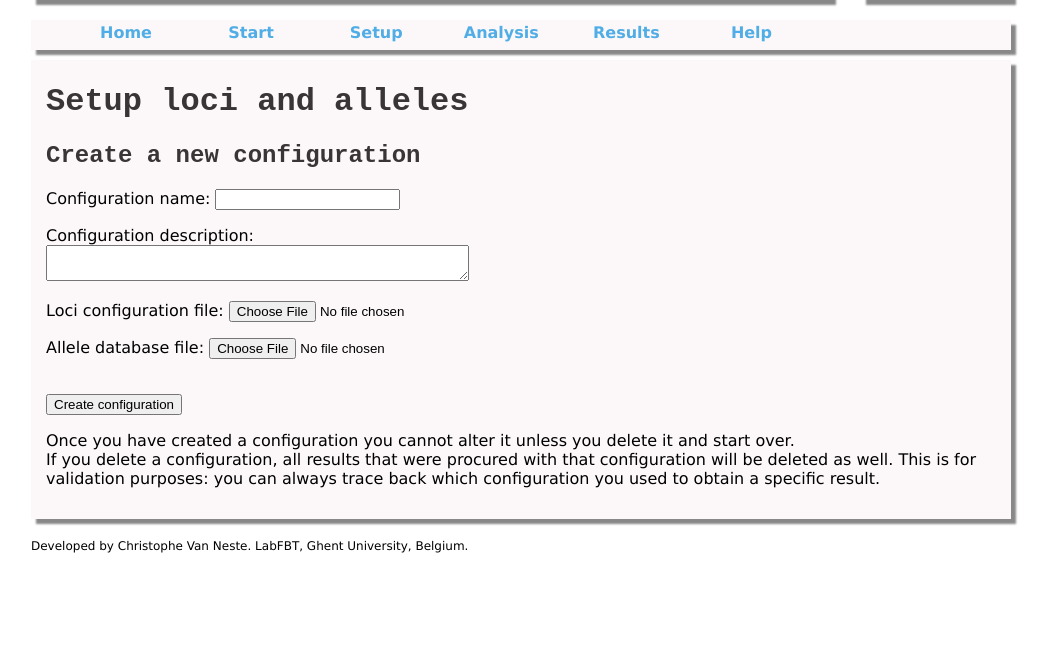
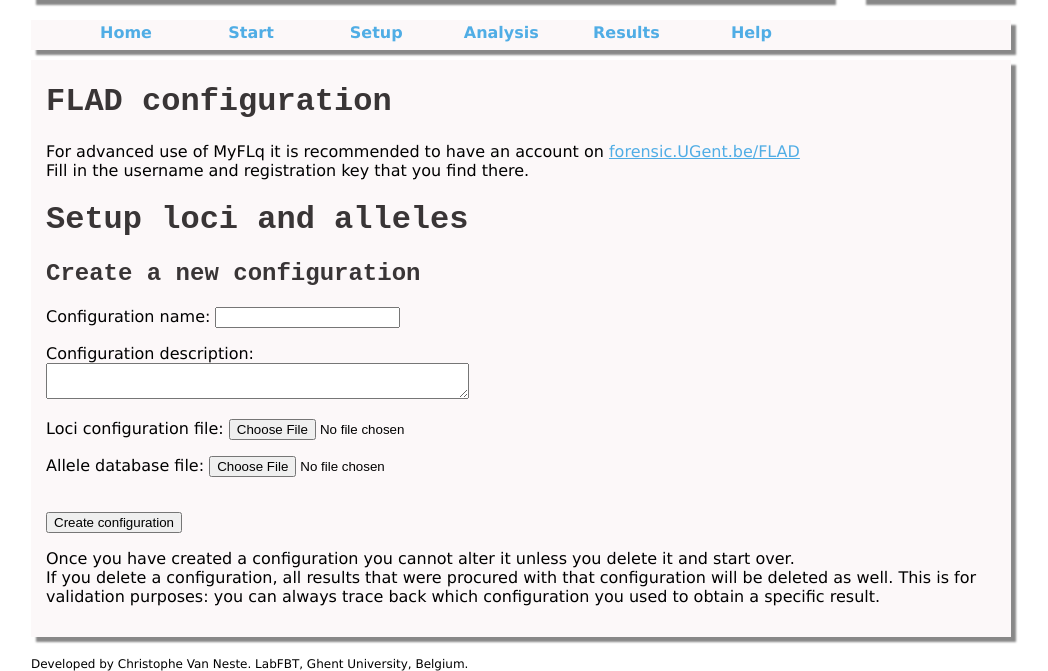
Before and after one commit to beukueb/myflq, a Django app: page /myflq/setup/ in a window 1280 px wide. Shown: the part 140-811 px from the top of the page, without its empty margins (119-1167 px from the left). Before the commit the page ends 693 px from the top, so only its background shows below. Run offline with Django 3.2, Linux system fonts and the light colour scheme; the visitor is signed in with stand-in values (Sample User, id 1); parts of the project's set-up code (start-up, migrations or seed data) failed here and were passed over; some libraries are stand-ins or nearby versions.

```diff
--- a/src/MyFLsite/myflq/templates/myflq/setup.html
+++ b/src/MyFLsite/myflq/templates/myflq/setup.html
@@ -1,6 +1,10 @@
 {% extends "base_ajax.html" %}
 
 {% block content %}
+<h1> FLAD configuration </h1>
+<p>For advanced use of MyFLq it is recommended to have an account on <a href="https://forensic.UGent.be/FLAD">forensic.UGent.be/FLAD</a><br />
+  Fill in the username and registration key that you find there.</p>
+
 <h1> Setup loci and alleles </h1>
 
 {% if userdbs %}
```
Also changed, not shown: 1 other file.
